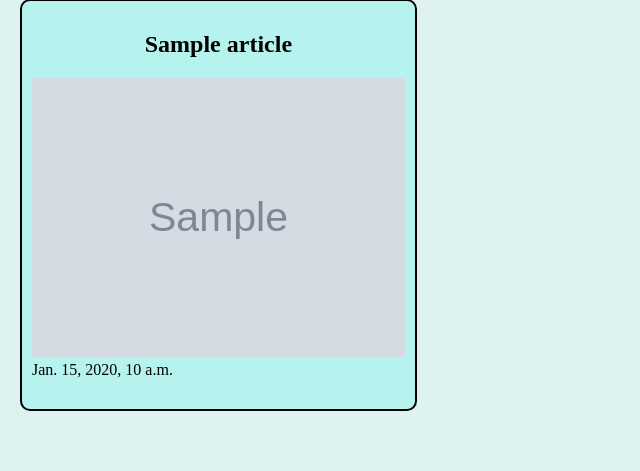
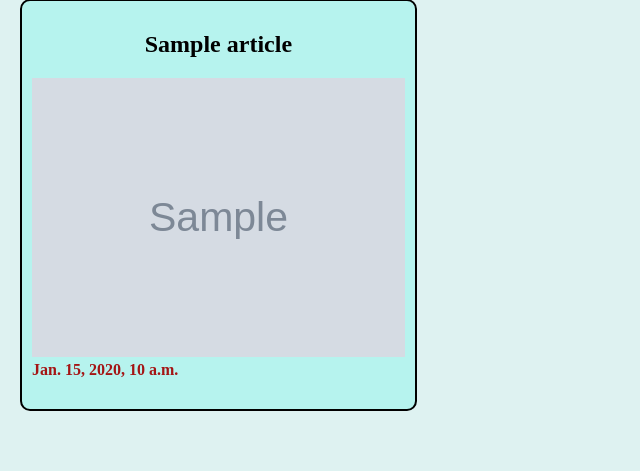
Before and after one commit to Uakks/TengriNews, a Django app: template templates/sorted_articles.html in a window 1280 px wide. Shown: the part 329-800 px from the top of the page, without its empty margins (0-640 px from the left). Run offline with Django 5.2, Linux system fonts and the light colour scheme; the template is opened without the code that fills it: values that come from a table or form of the project are taken from there, others are empty; tables that the repository leaves empty hold one stand-in row (values such as "Sample post"); grey boxes marked "Sample" are stand-in pictures.

Commit message:
adding class to time block

```diff
--- a/templates/sorted_articles.html
+++ b/templates/sorted_articles.html
@@ -18,7 +18,7 @@
                     <div>
                         <img src="{{ new.project_logo }}" alt="News" class="main-image">
                     </div>
-                    <time>{{ new.project_date }}</time>
+                    <time class="post-time">{{ new.project_date }}</time>
                 </div>
             </a>
         {% endfor %}
```
